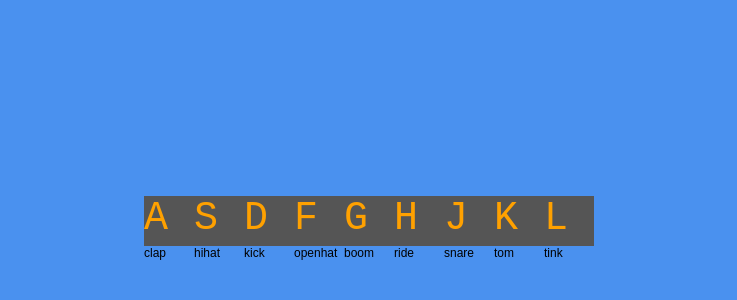
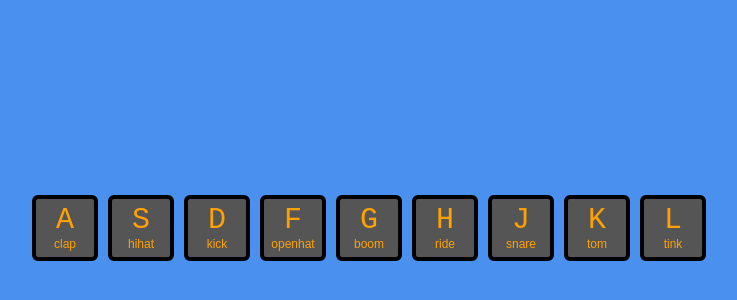
Before and after one commit to Fasara/Javascript30, a plain HTML site: page index.html in a window 1280 px wide. Shown: the part 172-472 px from the top of the page, without its empty margins (271-1008 px from the left). Drawn offline with Linux system fonts and the light colour scheme.

Commit message:
add some changes on transition and tranform

```diff
--- a/main-style.css
+++ b/main-style.css
@@ -12,11 +12,7 @@
 
 kbd {
   display: block;
-  height: 50px;
-  width: 50px;
-  background-color: #555;
-  color: #ffa100;
-  font-size: 40px;
+  font-size: 30px;
 }
 
  .drum-kit{
@@ -30,3 +26,22 @@
   justify-content: center;
   min-height: 100vh;
 }
+
+.key {
+  height: 50px;
+  width: 50px;
+  background-color: #555;
+  border: .4rem solid black;
+  border-radius: .5rem;
+  color: #ffa100;
+  margin: 5px;
+  padding: 4px;
+  text-align: center;
+  transition: all .07s ease;
+}
+
+.playing {
+  transform: scale(1.1);
+  border-color: #00cbff;
+  box-shadow: 0 0 10px #00cbff;
+}
```
Lines whose indentation alone changed are shown as unchanged.
